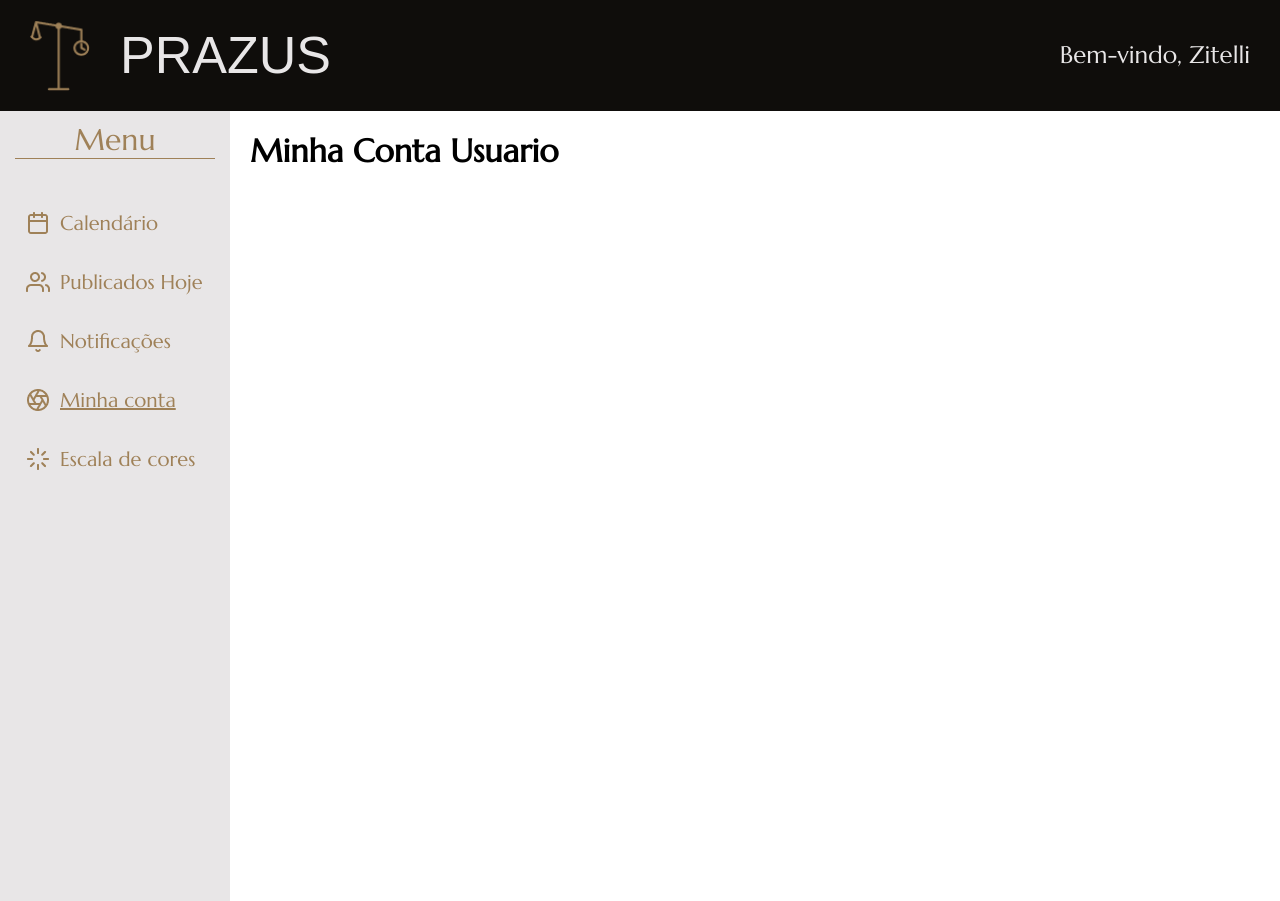
After one commit to prazus26/Prazus, a Flask app: page /Conta in a window 1280 px wide. The commit adds this page. Run offline with Flask 3, Linux system fonts and the light colour scheme; some libraries are stand-ins or nearby versions; some web fonts are replaced.

Commit message:
Adição de rotas e templatese da pagina de usuario

```diff
--- a/controller/calendario_controller.py
+++ b/controller/calendario_controller.py
@@ -2,6 +2,6 @@ from flask import Blueprint, render_template
 
 calendario_bp = Blueprint("calendario",__name__)
 
-@calendario_bp.route("/calendario")
+@calendario_bp.route("/Calendario")
 def calendario():
     return render_template("calendario.html")
--- /dev/null
+++ b/controller/minhaContaUsuario_controller.py
@@ -0,0 +1,7 @@
+from flask import Blueprint, render_template
+
+minhaContaUsuario_bp = Blueprint("minhaContaUsuario",__name__)
+
+@minhaContaUsuario_bp.route("/Conta")
+def minhaContaUsuario():
+    return render_template("minhaContaUsuario.html")
--- a/main.py
+++ b/main.py
@@ -3,6 +3,10 @@ from controller.index_controller import index_bp
 from controller.cadastrar_controller import cadastrar_bp
 from controller.login_controller import login_bp
 from controller.calendario_controller import calendario_bp
+from controller.publicadosHoje_controller import publicadosHoje_bp
+from controller.notificacoes_controller import notificacoes_bp
+from controller.minhaContaUsuario_controller import minhaContaUsuario_bp
+from controller.escalaDeCores_controller import escalaDeCores_bp
 
 app = Flask(__name__)
 
@@ -10,6 +14,10 @@ app.register_blueprint(index_bp)
 app.register_blueprint(cadastrar_bp)
 app.register_blueprint(login_bp)
 app.register_blueprint(calendario_bp)
+app.register_blueprint(publicadosHoje_bp)
+app.register_blueprint(notificacoes_bp)
+app.register_blueprint(minhaContaUsuario_bp)
+app.register_blueprint(escalaDeCores_bp)
 
 if __name__ == "__main__":
     app.run(port=9001, debug=True)
--- a/static/css/usuario.css
+++ b/static/css/usuario.css
@@ -31,7 +31,6 @@ body {
     background-color: var(--branco);
 }
 
-/* Header */
 header {
     background-color: var(--preto);
     color: var(--branco);
@@ -65,38 +64,46 @@ header {
         }
     }
 
-}
-
     .header-user {
-    font-size: 16px;
+        font-size: 24px;
         color: var(--cinza);
     }
 
-/* App Layout - Sidebar + Conteúdo */
+}
+
+
 .app-layout {
     display: flex;
     height: calc(100vh - 70px);
     width: 100vw;
-}
 
-/* Sidebar */
+
     .sidebar {
         width: 230px;
         background-color: var(--cinza);
         padding: 20px 10px;
         flex-shrink: 0;
+        padding: 10px;
+        h1{
+            color: var(--dourado);
+            font-size: 30px;
+            font-weight: 400;
+            text-align: center;
+            justify-self: center;
+            border-bottom: solid 1px var(--dourado);
+            width: 200px;
+            margin-bottom: 40px;
         }
 
         .sidebar-nav {
             display: flex;
             flex-direction: column;
             gap: 10px;
-}
 
             .nav-link {
                 color: var(--dourado);
                 text-decoration: none;
-    font-size: 16px;
+                font-size: 20px;
                 padding: 12px 16px;
                 border-radius: 6px;
                 transition: 0.3s;
@@ -110,14 +117,13 @@ header {
                 }
             }
 
+            .active {
+                text-decoration: underline;
+            }
+        }
+    }
 
 
-.nav-link.active {
-    background-color: var(--dourado);
-    color: var(--branco);
-}
-
-/* Conteúdo Principal */
     .main-content {
         flex: 1;
         padding: 20px;
@@ -129,11 +135,9 @@ header {
     #calendar {
         width: 100%;
         height: 100%;
-    max-height: calc(100vh - 110px);
         background-color: var(--branco);
         padding: 15px;
         border-radius: 8px;
-    box-shadow: 0 4px 12px rgba(0, 0, 0, 0.05);
     }
 
     /* Estilização básica dos botões do FullCalendar com as suas cores */
@@ -145,3 +149,4 @@ header {
     .fc-button-primary:hover {
         background-color: #836943 !important;
     }
+}
--- a/templates/baseUsuarioDashboard.html
+++ b/templates/baseUsuarioDashboard.html
@@ -6,26 +6,21 @@
     <meta name="viewport" content="width=device-width, initial-scale=1.0">
     <title>Prazus - Agenda Jurídica</title>
 
-    <!-- CSS Próprio -->
     <link rel="stylesheet" href="{{ url_for('static', filename='css/usuario.css') }}">
 
-    <!-- Favicon -->
     <link rel="icon" type="image/png" href="{{ url_for('static', filename='images/logo.png') }}">
 
-    <!-- Google Fonts -->
     <link rel="preconnect" href="https://fonts.googleapis.com">
     <link rel="preconnect" href="https://fonts.gstatic.com" crossorigin>
     <link href="https://fonts.googleapis.com/css2?family=Italiana&family=Marcellus&display=swap" rel="stylesheet">
 
-    <!-- FullCalendar v6 Scripts & CDN -->
     <script src="https://cdn.jsdelivr.net/npm/fullcalendar@6.1.10/index.global.min.js"></script>
     <script src="https://cdn.jsdelivr.net/npm/@fullcalendar/core@6.1.10/locales/pt-br.global.min.js"></script>
 </head>
 
 <body>
-    <!-- Topbar/Header -->
     <header>
-        <a href="/" class="logo">
+        <a href="/Calendario" class="logo">
             <img src="{{ url_for('static', filename='images/logo.png') }}" alt="Logo Prazus">
             <h1>PRAZUS</h1>
         </a>
@@ -34,30 +29,49 @@
         </div>
     </header>
 
-    <!-- Layout Principal com Flexbox (Sidebar + Conteúdo) -->
     <div class="app-layout">
-        <!-- Sidebar Fixo -->
+
         <aside class="sidebar">
+            <h1>Menu</h1>
             <nav class="sidebar-nav">
-                <a href="#" class="nav-link active">Calendario</a>
-                <a href="#" class="nav-link">Publicados Hoje</a>
-                <a href="#" class="nav-link">Notificações</a>
-                <a href="#" class="nav-link">Minha conta</a>
-                <a href="#" class="nav-link">Escala de cores</a>
+                <a href="/Calendario" class="nav-link {% if request.path|lower == '/calendario' %}active{% endif %}">
+                    <img src="/static/images/iconesSideBarUsuario/calendar.png" alt="">
+                    Calendário
+                </a>
+
+                <a href="/PublicadosHoje"
+                    class="nav-link {% if request.path|lower == '/publicadoshoje' %}active{% endif %}">
+                    <img src="/static/images/iconesSideBarUsuario/publicadosHoje.png" alt="">
+                    Publicados Hoje
+                </a>
+
+                <a href="/Notificações"
+                    class="nav-link {% if request.path|lower == '/notificações' %}active{% endif %}">
+                    <img src="/static/images/iconesSideBarUsuario/notificacoes.png" alt="">
+                    Notificações
+                </a>
+
+                <a href="/Conta" class="nav-link {% if request.path|lower == '/conta' %}active{% endif %}">
+                    <img src="/static/images/iconesSideBarUsuario/minhaConta.png" alt="">
+                    Minha conta
+                </a>
+
+                <a href="/EscalaDeCores"
+                    class="nav-link {% if request.path|lower == '/escaladecores' %}active{% endif %}">
+                    <img src="/static/images/iconesSideBarUsuario/escalaDeCores.png" alt="">
+                    Escala de cores
+                </a>
             </nav>
         </aside>
 
-        <!-- Conteúdo onde o template do Flask injeta as páginas -->
         <main class="main-content">
             {% block content_usuario %}
-            <!-- A div do calendário deve estar na página que herda esse template ou aqui diretamente -->
 
             {% endblock %}
         </main>
     </div>
 
-    <!-- JS Principal -->
-    <script src="{{ url_for('static', filename='js/usuario.js') }}"></script>
+    <script src="{{ url_for('static', filename='js/app.js') }}"></script>
 </body>
 
 </html>
--- /dev/null
+++ b/templates/minhaContaUsuario.html
@@ -0,0 +1,7 @@
+{% extends 'baseUsuarioDashboard.html' %}
+
+{% block content_usuario %}
+
+<h1>Minha Conta Usuario</h1>
+
+{% endblock %}
```
Also changed, not shown: controller/escalaDeCores_controller.py (added, +7 -0 lines), controller/notificacoes_controller.py (added, +7 -0 lines), controller/publicadosHoje_controller.py (added, +7 -0 lines), templates/escalaDeCores.html (added, +7 -0 lines), templates/notificacoes.html (added, +7 -0 lines), templates/publicadosHoje.html (added, +7 -0 lines), static/images/iconesSideBarUsuario/calendar.png (added), static/images/iconesSideBarUsuario/escalaDeCores.png (added), static/images/iconesSideBarUsuario/minhaConta.png (added), static/images/iconesSideBarUsuario/notificacoes.png (added), static/images/iconesSideBarUsuario/publicadosHoje.png (added), static/javascript/app.js (line endings or trailing spaces). Lines whose indentation alone changed are shown as unchanged.
